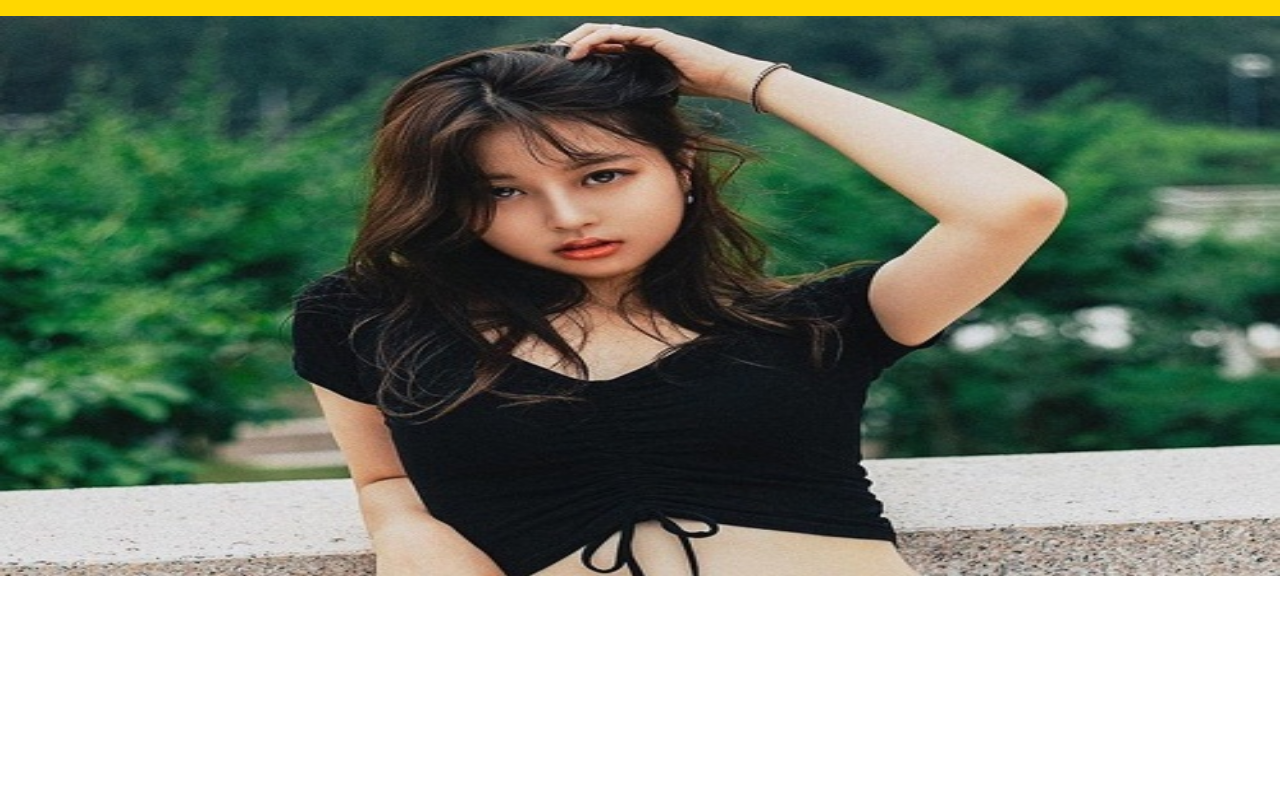
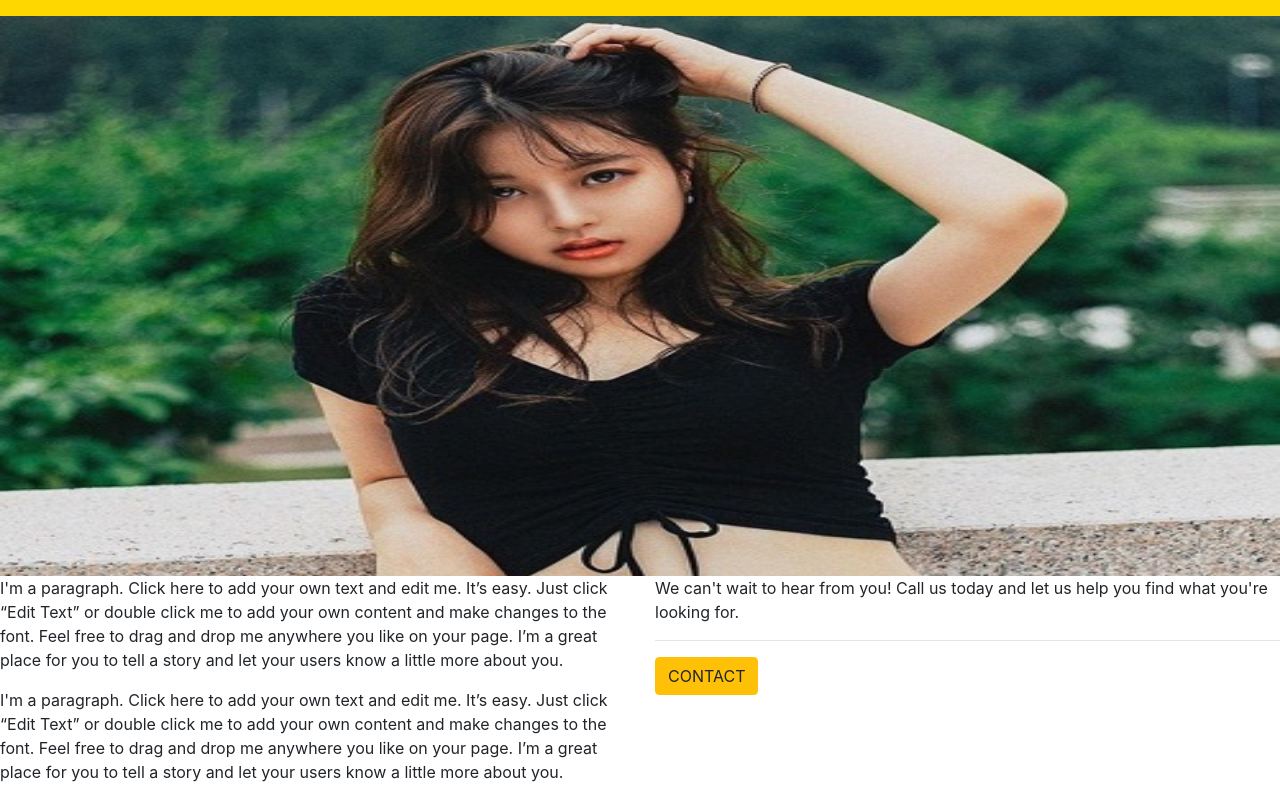
Before and after one commit to YakubuAmidu/Talent-corner, a React (Create React App) app: page /TalentScreen in a window 1280 px wide. Shown: the part 176-976 px from the top of the page. Before the commit the page ends 800 px from the top, so only its background shows below. Built offline with nearby package versions, Linux system fonts and the light colour scheme; a web font is replaced by a local one.

Commit message:
Commiting changes

```diff
--- a/src/screens/TalentScreen.js
+++ b/src/screens/TalentScreen.js
@@ -2,6 +2,7 @@ import React from "react";
 import "../components/Sass.scss";
 import Links from "../components/Links";
 import Profile from ".././assets/profile_three.png";
+import { Col, Row, Button } from "react-bootstrap";
 
 const TalentScreen = () => {
   return (
@@ -14,6 +15,33 @@ const TalentScreen = () => {
 
       <div className="BackgroundVideo">
         <img src={Profile} alt="profile-img" className="Profile_image_one" />
+
+        <Row>
+          <Col>
+            <p className="Talent_paragraph_one">
+              I'm a paragraph. Click here to add your own text and edit me. It’s
+              easy. Just click “Edit Text” or double click me to add your own
+              content and make changes to the font. Feel free to drag and drop
+              me anywhere you like on your page. I’m a great place for you to
+              tell a story and let your users know a little more about you.
+            </p>
+            <p className="Talent_paragraph_one">
+              I'm a paragraph. Click here to add your own text and edit me. It’s
+              easy. Just click “Edit Text” or double click me to add your own
+              content and make changes to the font. Feel free to drag and drop
+              me anywhere you like on your page. I’m a great place for you to
+              tell a story and let your users know a little more about you.
+            </p>
+          </Col>
+          <Col>
+            <p className="Talent_paragraph_two">
+              We can't wait to hear from you! Call us today and let us help you
+              find what you're looking for.
+            </p>
+            <hr />
+            <Button className="Btn btn-warning">CONTACT</Button>
+          </Col>
+        </Row>
       </div>
     </div>
   );
```
